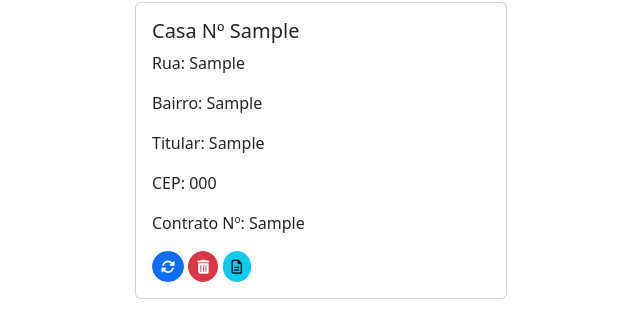
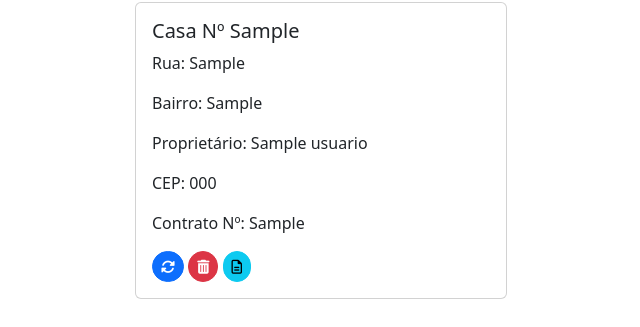
Before and after one commit to willianjonhy05/energy, a Django app: page /detalhar_casa/1/ in a window 1280 px wide. Shown: the part 148-475 px from the top of the page, without its empty margins (319-959 px from the left). Run offline with Django 5.2, Linux system fonts and the light colour scheme; tables that the repository leaves empty hold one stand-in row (values such as "Sample post"); some libraries are stand-ins or nearby versions.

Commit message:
Alteração no models

```diff
--- a/gestao/models.py
+++ b/gestao/models.py
@@ -31,7 +31,7 @@ class Casa(models.Model):
     cep = models.CharField('CEP', max_length=9, blank=True, null=True)
     titular = models.CharField('Titular da Casa', max_length=100)
     contrato = models.CharField('Contrato com Distribuidora', max_length=20, blank=True, null=True)
-
+    proprietario = models.ForeignKey(Usuario, on_delete=models.CASCADE, verbose_name="Titular", related_name="titular", blank=True, null=True)
 
     def __str__(self):
        return f"Casa {self.numero}"
--- a/templates/casa/detalhar.html
+++ b/templates/casa/detalhar.html
@@ -35,7 +35,7 @@
             <h5 class="card-title">Casa Nº {{casa.numero}}</h5>
             <p class="card-text">Rua: {{casa.rua}}</p>
             <p class="card-text">Bairro: {{casa.bairro}}</p>
-            <p class="card-text">Titular: {{casa.titular}} </p>
+            <p class="card-text">Proprietário: {{casa.proprietario}} </p>
             <p class="card-text">CEP: {{casa.cep}} </p>
             <p class="card-text">Contrato Nº: {{casa.contrato}}</p>
             <!-- <p class="card-text"><small class="text-body-secondary"></small></p> -->
--- a/templates/casa/listar.html
+++ b/templates/casa/listar.html
@@ -50,7 +50,7 @@
           <td>{{casa.rua}}</td>
           <td>{{casa.bairro}}</td>
           <td>{{casa.numero}}</td>
-          <td>{{casa.titular}}</td>
+          <td>{{casa.proprietario}}</td>
           <td><a href="{% url 'detalhar-casa' pk=casa.pk %}" class="btn btn-success rounded-5 btn-sm"><i
                 class="fa-regular fa-eye"></i></a></td>
           <td><a href="{% url 'atualizar-casa' pk=casa.pk %}" class="btn btn-primary rounded-5 btn-sm"><i
--- a/templates/registro/historico1.html
+++ b/templates/registro/historico1.html
@@ -36,7 +36,7 @@
     <p><strong>Rua:</strong> {{ casa.rua }}</p>
     <p><strong>Bairro:</strong> {{ casa.bairro }}</p>
     <p><strong>Número:</strong> {{ casa.numero }}</p>
-    <p><strong>Titular:</strong> {{ casa.titular }}</p>
+    <p><strong>Proprietário:</strong> {{ casa.proprietario }}</p>
     <p><strong>Contrato com Distribuidora:</strong> {{ casa.contrato }}</p>
 
     <h3>Registros de Consumo e Injeção de Energia Elétrica</h3>
```
Also changed, not shown: gestao/migrations/0007_casa_proprietario.py (added).
